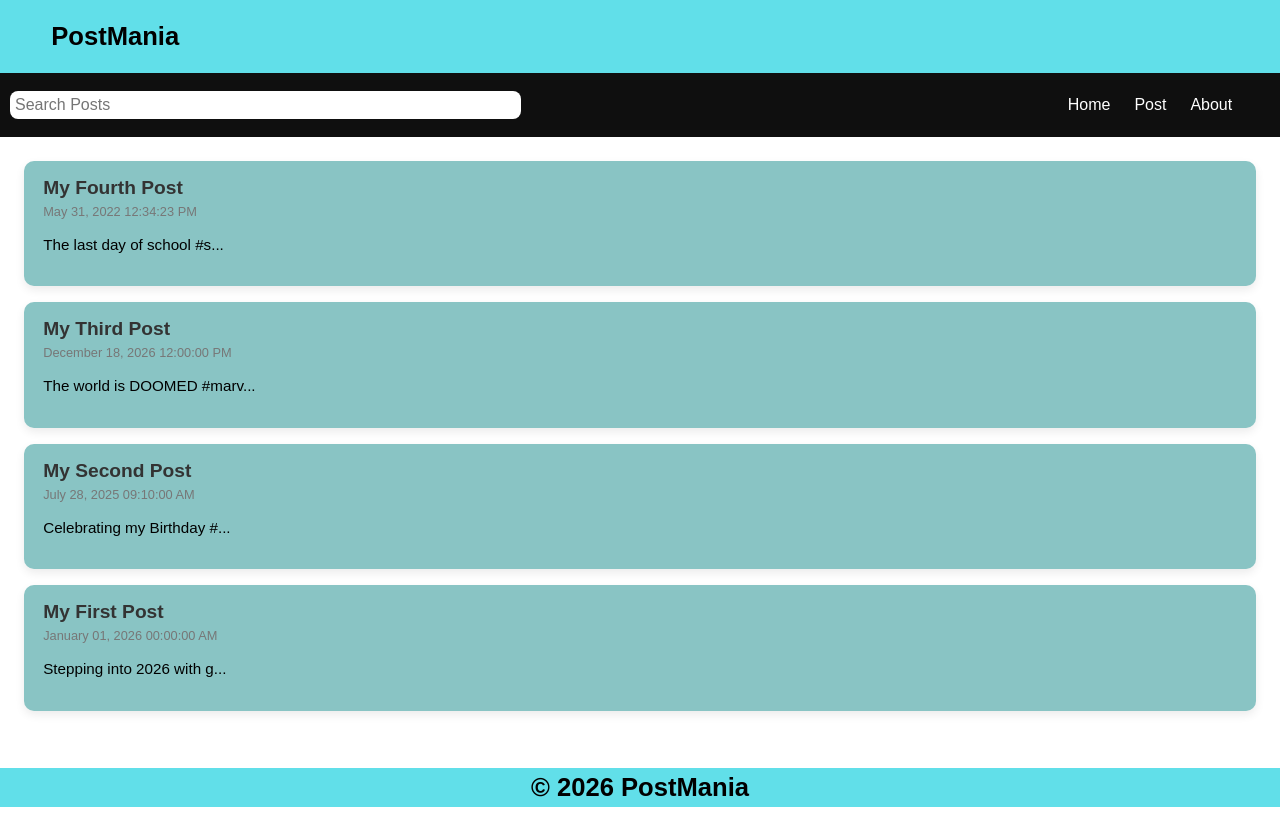
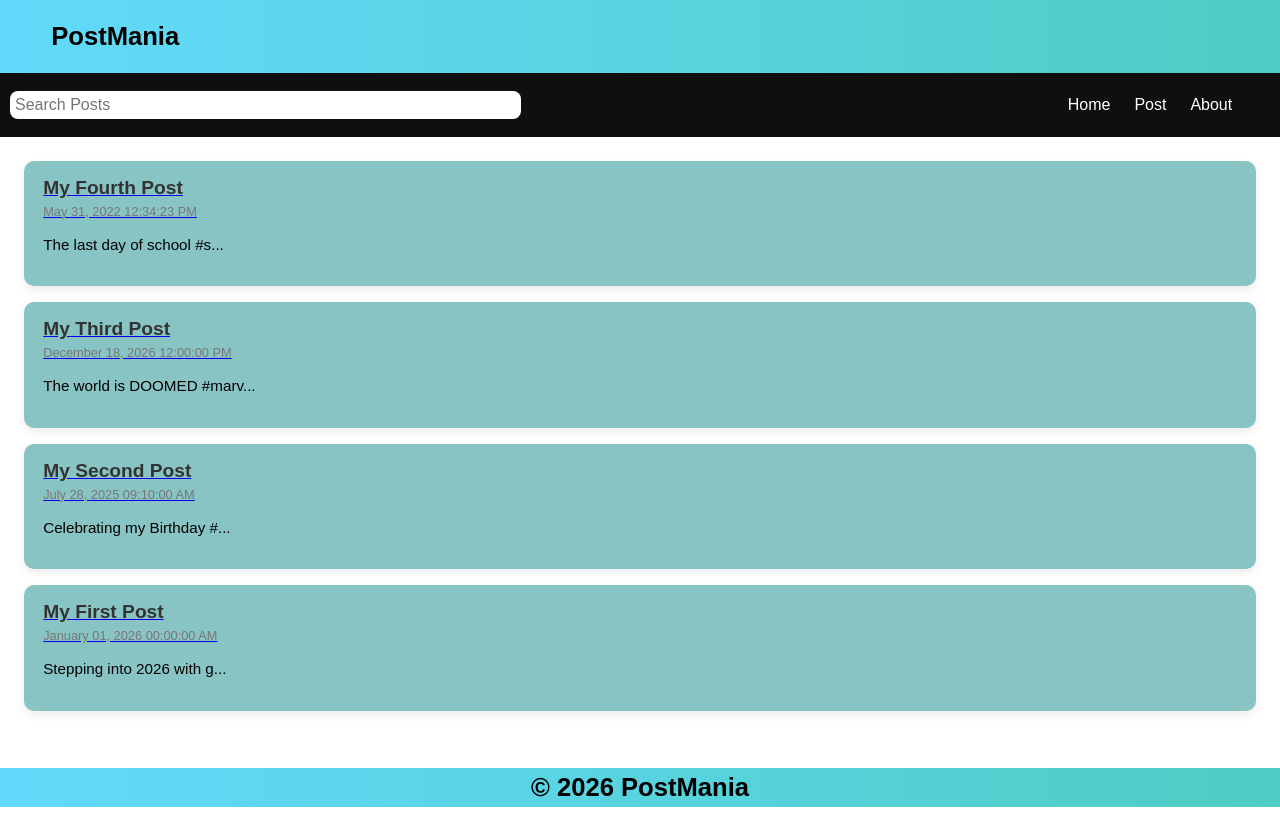
Before and after one commit to Menaka-J/React-Tutorial, a React (Vite) app in the folder social-media/: page / in a window 1280 px wide. Built offline with nearby package versions, Linux system fonts and the light colour scheme.

Commit message:
social-media13

```diff
--- a/social-media/src/App.css
+++ b/social-media/src/App.css
@@ -10,7 +10,7 @@ body {
 }
 
 .header {
-  background-color: rgb(97, 223, 233);
+  background: linear-gradient(90deg, #61dafb, #4ecdc4);
   display: flex;
   justify-content: space-between;
   align-items: center;
@@ -19,7 +19,7 @@ body {
 }
 
 .footer {
-  background-color: rgb(97, 223, 233);
+  background: linear-gradient(90deg, #61dafb, #4ecdc4);
   display: flex;
   justify-content: center;
   align-items: center;
@@ -80,6 +80,7 @@ body {
   margin-bottom: 1rem;
   box-shadow: 0 4px 10px rgba(0, 0, 0, 0.08);
   transition: transform 0.2s ease, box-shadow 0.2s ease;
+  text-decoration: none;
 }
 
 .post:hover {
--- a/social-media/src/App.jsx
+++ b/social-media/src/App.jsx
@@ -70,6 +70,10 @@ function App() {
     navigate('/');
   }
 
+  function handledelete(){
+
+  }
+
   return (
     <>
       <div className='App'>
@@ -78,7 +82,12 @@ function App() {
 
         <Routes>
           <Route path='/' element={<Home posts={searchResults}></Home>} />
-          <Route path='/post' element={<NewPost handleSubmit={handleSubmit} postTitle={postTitle} setPostTitle={setPostTitle} postBody={postBody} setPostBody={setPostBody}></NewPost>} />
+
+          <Route  path='/post'>
+            <Route index element={<NewPost handleSubmit={handleSubmit} postTitle={postTitle} setPostTitle={setPostTitle} postBody={postBody} setPostBody={setPostBody}></NewPost>} />
+            <Route path='id' element={<PostPage posts={posts} handledelete={handledelete}/>}/>
+          </Route>
+
           <Route path='/about' element={<About />} />
           <Route path='*' element={<Missing />} />
         </Routes>
@@ -92,7 +101,7 @@ function App() {
 
 export default App
 
-
+//-----------------------------------------------
 // <>
 //       <div className='App'>
 
@@ -127,3 +136,19 @@ export default App
 //       </div>
 
 //     </>
+
+//------------------------------------------------
+// second
+// <div className='App'>
+//         <Header title="PostMania"></Header>
+//         <Nav search={search} setSearch={setSearch}></Nav>
+
+//         <Routes>
+//           <Route path='/' element={<Home posts={searchResults}></Home>} />
+//           <Route path='/post' element={<NewPost handleSubmit={handleSubmit} postTitle={postTitle} setPostTitle={setPostTitle} postBody={postBody} setPostBody={setPostBody}></NewPost>} />
+//           <Route path='/about' element={<About />} />
+//           <Route path='*' element={<Missing />} />
+//         </Routes>
+
+//         <Footer></Footer>
+//       </div>
--- a/social-media/src/Post.jsx
+++ b/social-media/src/Post.jsx
@@ -1,11 +1,14 @@
 import React from 'react'
-import { useParams } from 'react-router-dom'
+import { Link, useParams } from 'react-router-dom'
 
 function Post({ post }) {
     return (
         <article className='post'>
-            <h2 className='posttitle'>{post.title}</h2>
-            <p className='postdate'>{post.datetime}</p>
+            <Link to={`post/${post.id}`}>
+                <h2 className='posttitle'>{post.title}</h2>
+                <p className='postdate'>{post.datetime}</p>
+            </Link>
+
             <p className='postbody'>
                 {post.body.length <= 25
                     ? post.body
```
